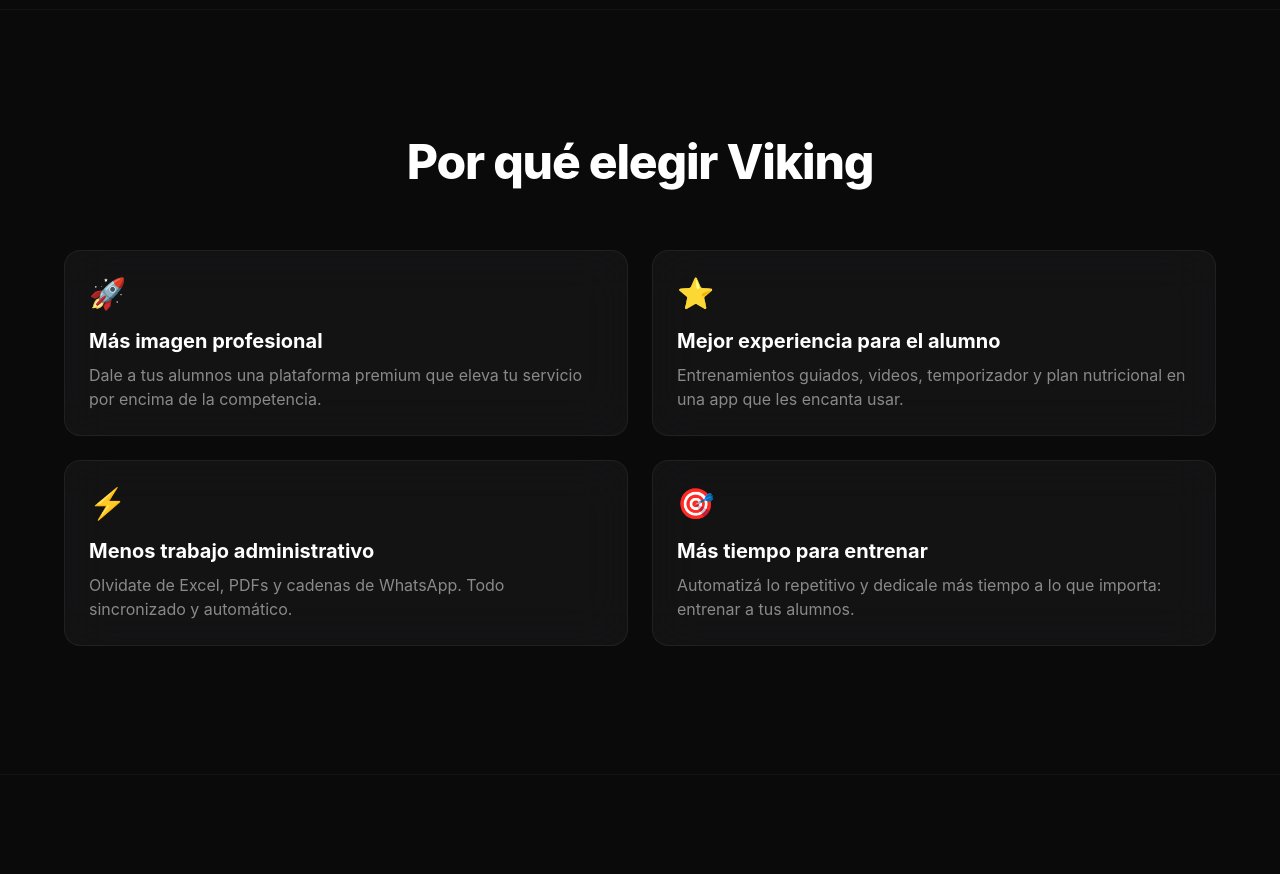
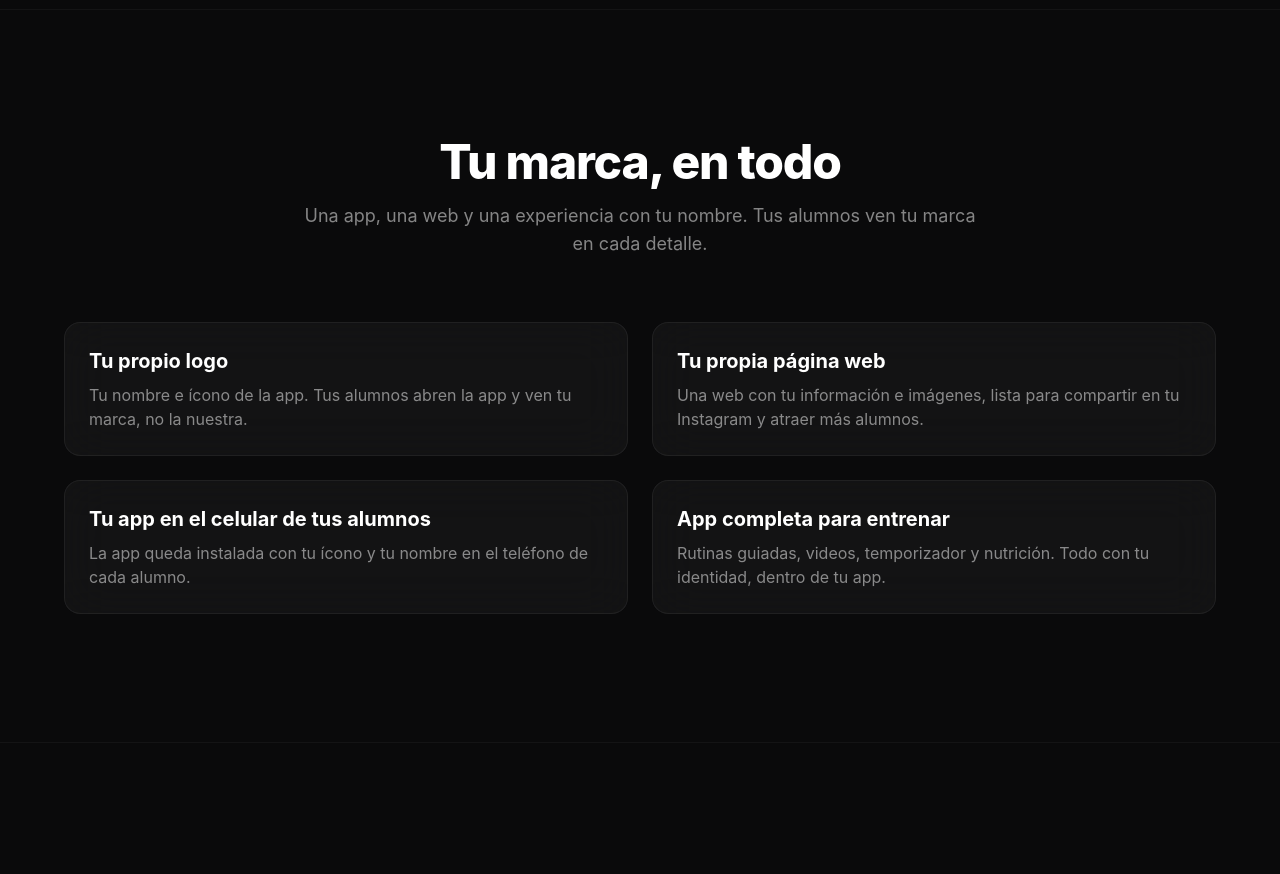
Before and after one commit to Faustinofff/Viking, a Next.js app: page / in a window 1280 px wide. Shown: the part 6740-7614 px from the top of the page. Built offline with nearby package versions, Linux system fonts and the light colour scheme; no server answers.

Commit message:
feat: rewrite landing benefits around custom branding, logo and website

```diff
--- a/src/app/page.tsx
+++ b/src/app/page.tsx
@@ -294,10 +294,10 @@ const traditional = ["Excel / PDF", "WhatsApp", "Rutinas perdidas", "Seguimiento
 const viking = ["Plataforma profesional", "App guiada para alumnos", "Todo organizado por alumno", "Progreso automático", "Experiencia premium", "Comunicación en un clic"];
 
 const benefits = [
-  { icon: "🚀", title: "Más imagen profesional", desc: "Dale a tus alumnos una plataforma premium que eleva tu servicio por encima de la competencia." },
-  { icon: "⭐", title: "Mejor experiencia para el alumno", desc: "Entrenamientos guiados, videos, temporizador y plan nutricional en una app que les encanta usar." },
-  { icon: "⚡", title: "Menos trabajo administrativo", desc: "Olvidate de Excel, PDFs y cadenas de WhatsApp. Todo sincronizado y automático." },
-  { icon: "🎯", title: "Más tiempo para entrenar", desc: "Automatizá lo repetitivo y dedicale más tiempo a lo que importa: entrenar a tus alumnos." },
+  { title: "Tu propio logo", desc: "Tu nombre e ícono de la app. Tus alumnos abren la app y ven tu marca, no la nuestra." },
+  { title: "Tu propia página web", desc: "Una web con tu información e imágenes, lista para compartir en tu Instagram y atraer más alumnos." },
+  { title: "Tu app en el celular de tus alumnos", desc: "La app queda instalada con tu ícono y tu nombre en el teléfono de cada alumno." },
+  { title: "App completa para entrenar", desc: "Rutinas guiadas, videos, temporizador y nutrición. Todo con tu identidad, dentro de tu app." },
 ];
 
 export default function LandingPage() {
@@ -626,15 +626,17 @@ export default function LandingPage() {
         <div className="max-w-6xl mx-auto">
           <FadeIn className="text-center mb-16">
             <h2 className="text-3xl sm:text-5xl font-extrabold text-white tracking-tight">
-              Por qué elegir Viking
+              Tu marca, en todo
             </h2>
+            <p className="text-base sm:text-lg text-white/50 mt-4 max-w-2xl mx-auto">
+              Una app, una web y una experiencia con tu nombre. Tus alumnos ven tu marca en cada detalle.
+            </p>
           </FadeIn>
 
           <div className="grid grid-cols-1 sm:grid-cols-2 gap-4 sm:gap-6">
             {benefits.map((b, i) => (
               <FadeIn key={b.title} delay={i * 100}>
                 <div className="card h-full hover:bg-white/[0.06] transition-all duration-300">
-                  <div className="text-2xl sm:text-3xl mb-4">{b.icon}</div>
                   <h3 className="text-lg sm:text-xl font-bold text-white mb-2">{b.title}</h3>
                   <p className="text-sm sm:text-base text-white/50 leading-relaxed">{b.desc}</p>
                 </div>
```
